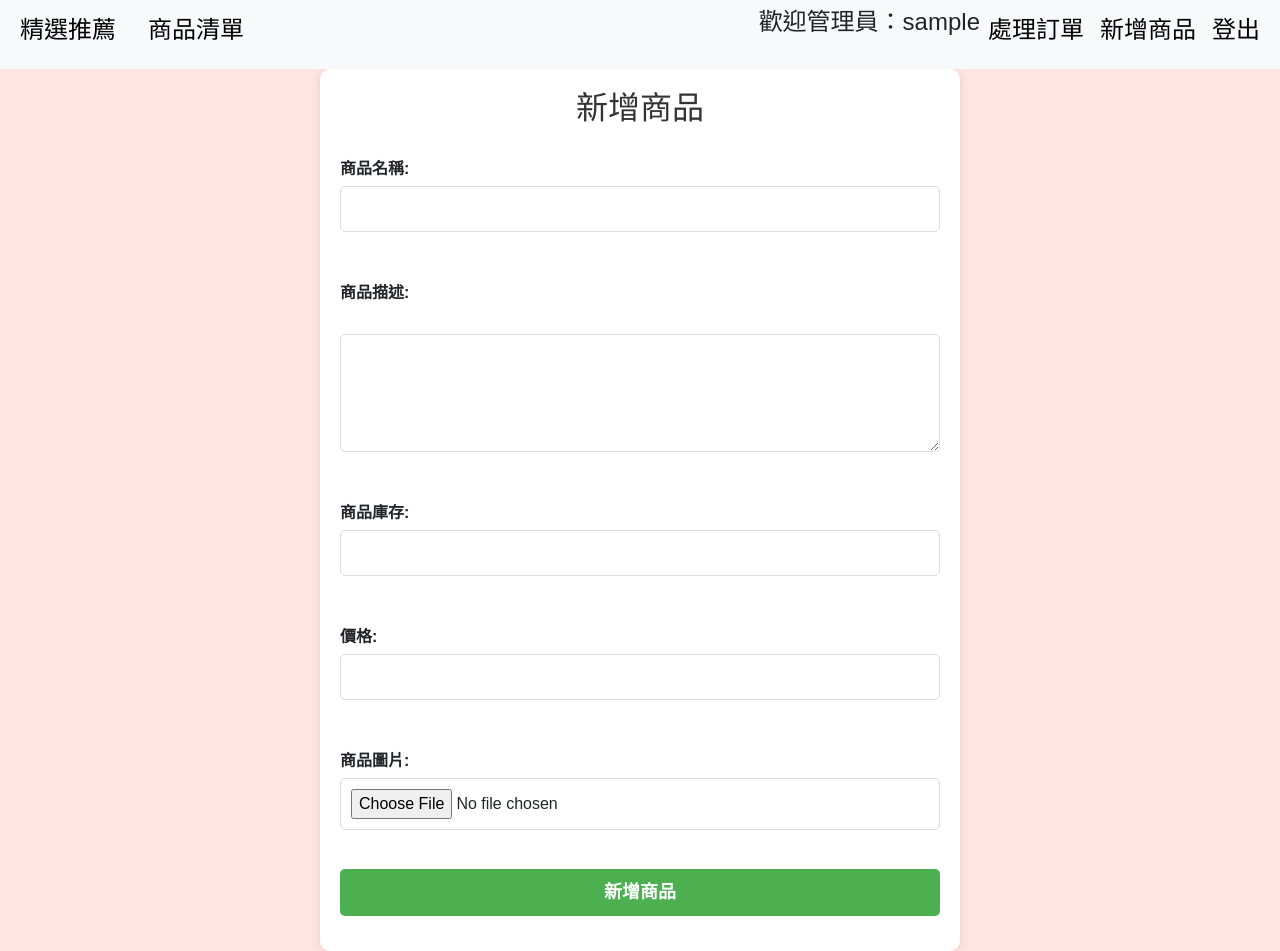
After one commit to hhyn07/Chiikawa_Shop, a PHP site: page /Chiikawa_Shop/add in a window 1280 px wide. The commit adds this page. Run offline with PHP 8.4, Linux system fonts and the light colour scheme; the visitor is signed in with stand-in values (Sample User, id 1).

Commit message:
feat:新增新增商品功能 -- 才沒有疊字呢 --

```diff
--- a/components/navbar.php
+++ b/components/navbar.php
@@ -11,12 +11,6 @@
         </li>
         <li class="nav-item me-3">
             <h4><a class="nav-link active" href="<?php echo $root . 'product/list'; ?>">商品清單</a></h4>
-        </li>
-        <li class="nav-item me-3">
-            <h4><a class="nav-link" href="<?php echo $root . '#';?>">Features</a></h4>
-        </li>
-        <li class="nav-item me-3">
-            <h4><a class="nav-link" href="#">Pricing</a></h4>
         </li>
       </ul>
       <!-- 右邊登入 -->
@@ -34,7 +28,7 @@
           ?>
           <li class="nav-item"><h4>歡迎管理員：<?php echo $_SESSION['user_account']; ?></h4></li>
           <li class="nav-item"><h4><a class="nav-link active" href="<?php echo $root . "order_view/".$_SESSION['user_id']; ?>">處理訂單</a></h4></li>
-          <li class="nav-item"><h4><a class="nav-link active" href="<?php echo $root . "profile/".$_SESSION['user_id']; ?>">個人資料</a></h4></li>
+          <li class="nav-item"><h4><a class="nav-link active" href="<?php echo $root . "add"?>">新增商品</a></h4></li>
           <li class="nav-item"><h4><a class="nav-link active" href="<?php echo $root . "logout"; ?>">登出</a></h4></li>
         <?php }
         else{ ?>
--- a/index.php
+++ b/index.php
@@ -37,10 +37,6 @@ $routes = [
     'file' => 'controller/order_update.php',
     'title' => 'Chiikawa Shop｜Order Update'
   ],
-  'order/(\d+)' => [
-    'file' => 'pages/order.php',
-    'title' => 'Chiikawa Shop｜Order'
-  ],
   'order/edit/(\d+)' => [
     'file' => 'pages/order_edit.php',
     'title' => 'Chiikawa Shop｜Order'
@@ -72,6 +68,10 @@ $routes = [
   's/signup' => [
     'file' => 'controller/signup.php',
     'title' => 'Chiikawa Shop｜signup'
+  ],
+  'add' => [
+    'file' => 'pages/add_goods.php',
+    'title' => 'Chiikawa Shop｜Add Goods'
   ],
   '404' => [
     'file' => 'pages/404.php',
--- /dev/null
+++ b/pages/add_goods.php
@@ -0,0 +1,85 @@
+<?php
+if ($_SESSION['permission'] != 1) {
+    header("Location: /Chiikawa_Shop/404"); // 若非管理員則重定向
+    exit();
+}
+?>
+<div class="form-container">
+    <h2>新增商品</h2>
+    <form action="/Chiikawa_Shop/controller/add_goods.php" method="POST" enctype="multipart/form-data">
+        <label for="product_name">商品名稱:</label>
+        <input type="text" id="product_name" name="product_name" required><br>
+
+        <label for="product_description">商品描述:</label><br>
+        <textarea id="product_description" name="product_description" rows="4" cols="50" required></textarea><br>
+
+        <label for="product_stock">商品庫存:</label>
+        <input type="number" id="product_stock" name="product_stock" required><br>
+
+        <label for="product_price">價格:</label>
+        <input type="number" id="product_price" name="product_price" required><br>
+
+        <label for="product_image">商品圖片:</label>
+        <input type="file" id="product_image" name="product_image" accept="image/*" required><br>
+
+        <button type="submit">新增商品</button>
+    </form>
+</div>
+
+<!-- 樣式 -->
+<style>
+    body {
+        font-family: Arial, sans-serif;
+        background-color: #ffe4e1;
+        margin: 0;
+        padding: 0;
+    }
+    .form-container {
+        display: flex;
+        flex-direction: column;
+        align-items: center;
+        justify-content: center;
+        min-height: 100vh;
+        background-color: #fff;
+        padding: 20px;
+        box-shadow: 0 0 10px rgba(0, 0, 0, 0.1);
+        margin: auto;
+        width: 50%;
+        border-radius: 10px;
+    }
+    form {
+        display: flex;
+        flex-direction: column;
+        align-items: flex-start;
+        width: 100%;
+    }
+    label {
+        margin: 10px 0 5px;
+        font-weight: bold;
+    }
+    input, textarea, button {
+        width: 100%;
+        margin-bottom: 15px;
+        padding: 10px;
+        font-size: 16px;
+        border: 1px solid #ddd;
+        border-radius: 5px;
+    }
+    button {
+        background-color: #4CAF50;
+        color: white;
+        border: none;
+        cursor: pointer;
+        font-size: 18px;
+        font-weight: bold;
+        transition: background-color 0.3s;
+    }
+    button:hover {
+        background-color: #45a049;
+    }
+    h2 {
+        margin-bottom: 20px;
+        color: #333;
+        text-align: center;
+    }
+</style>
--- a/pages/product_view.php
+++ b/pages/product_view.php
@@ -64,7 +64,7 @@ if ($row) {
       </div>
 
       <p class="text-danger">現庫存剩下 <?php echo htmlspecialchars($inventory); ?> 件</p>
-      <p class="text-muted"><?php echo htmlspecialchars($description); ?></p>
+      <p class="text-muted"><?php echo nl2br($description); ?></p>
       <p id="message" class="mt-3 text-muted"></p>
     </div>
   </div>
```
Also changed, not shown: controller/add_goods.php (added, +48 -0 lines).
